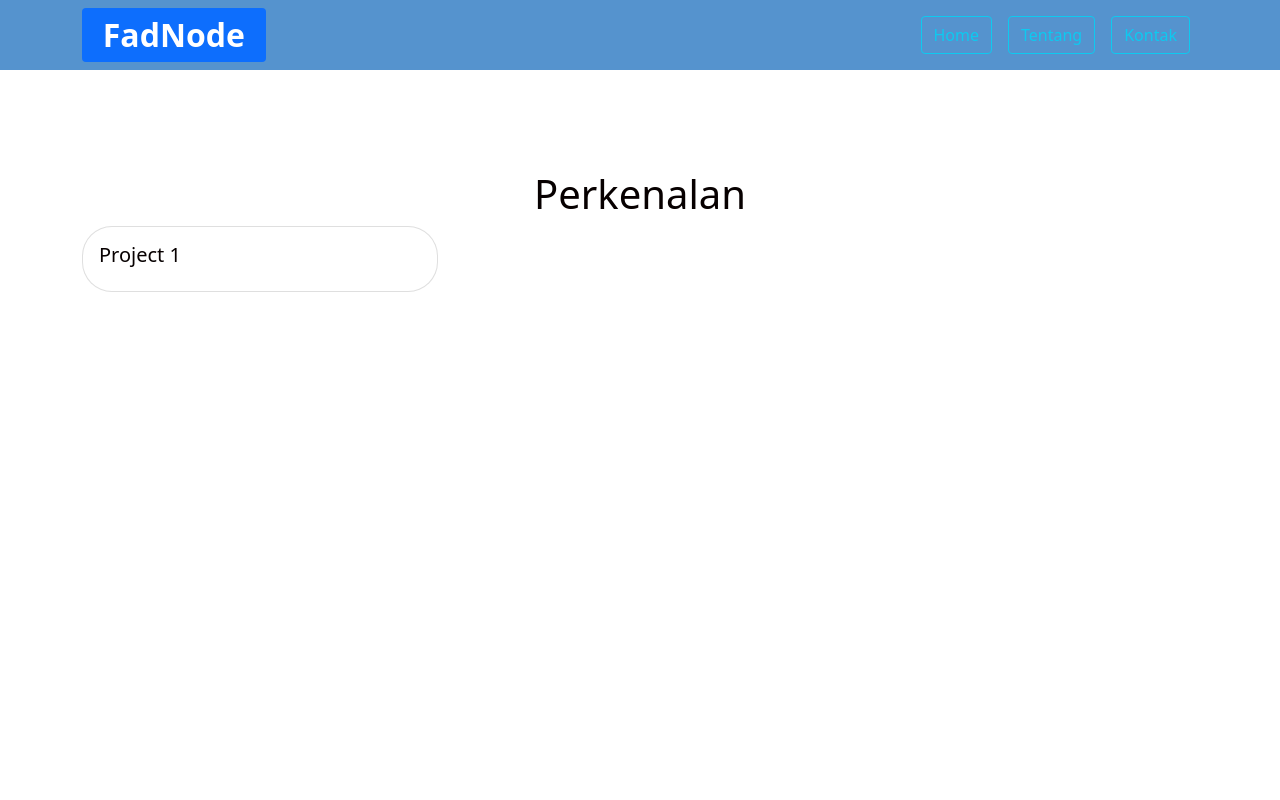
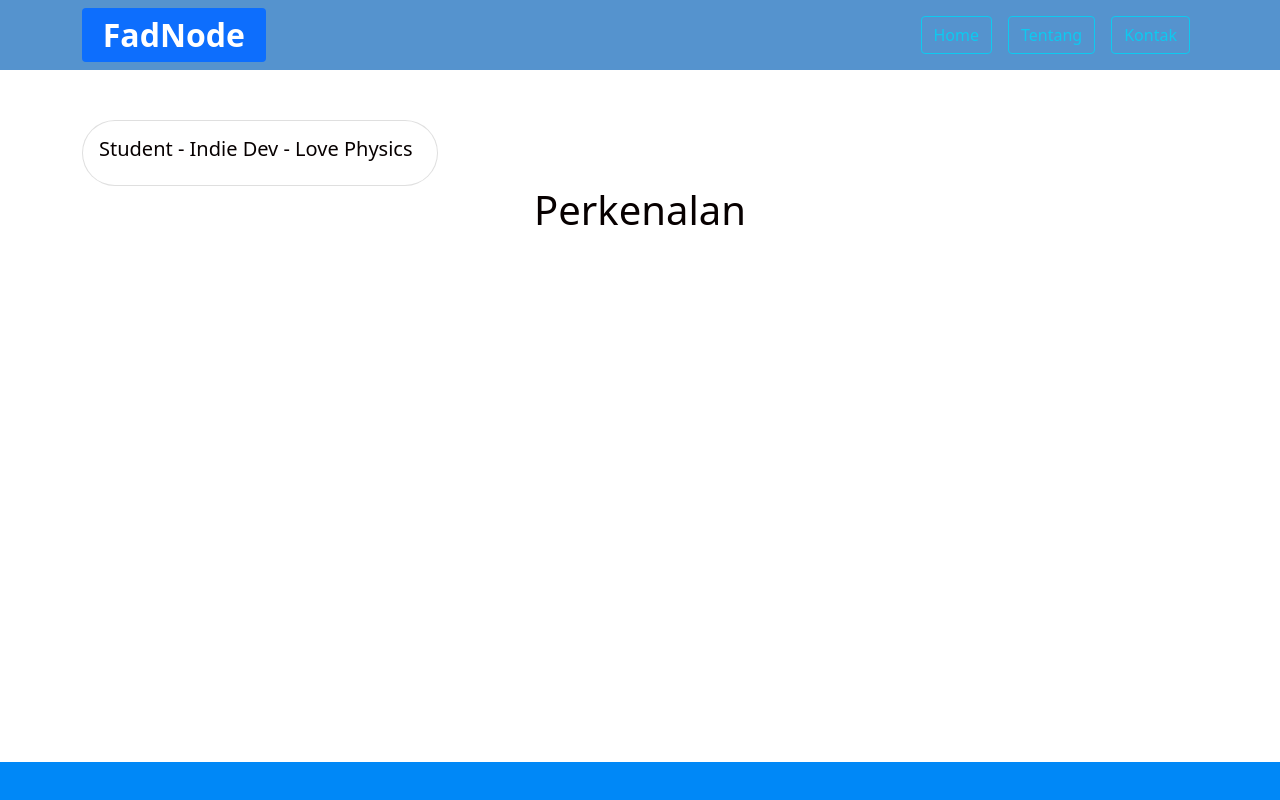
Before and after one commit to FadlyAbd/FadfirstNode, a website: page public/index.html in a window 1280 px wide. Shown: the top 800 px of the page. Drawn offline with nearby package versions, Linux system fonts and the light colour scheme; files whose address does not match are found by name.

Commit message:
mengubah posisi Template

```diff
--- a/public/index.html
+++ b/public/index.html
@@ -72,18 +72,18 @@
         </div>
     </nav>
   </header>
-    <section id="home" style="padding-bottom: 500px; padding-top: 150px;">
+    <section id="home" style="padding-bottom: 500px; padding-top: 100px;">
         <div class="container">
-            <h1 style="text-align: center;">Perkenalan</h1>
-                <div class="row">
-                    <div class="col-md-4 xs-3">
-                        <div class="card" style="border-radius: 30px;">
-                            <div class="card-body">
-                                <h5 class="card-title">Project 1</h5>
-                            </div>
-                        </div>
+          <div class="row">
+            <div class="col-md-4 xs-3">
+                <div class="card" style="border-radius: 60px; margin-right: 0px; padding-top: 0px; padding-bottom: 0px; padding-right: 0px;">
+                    <div class="card-body">
+                        <h5 class="card-title" style="padding-right: 0px;">Student - Indie Dev - Love Physics</h5>
                     </div>
                 </div>
+            </div>
+          </div>
+          <h1 style="text-align: center;">Perkenalan</h1>
         </div>
     </section>
     <section id="about" style="padding-bottom: 500px; padding-top: 150px;">
```
